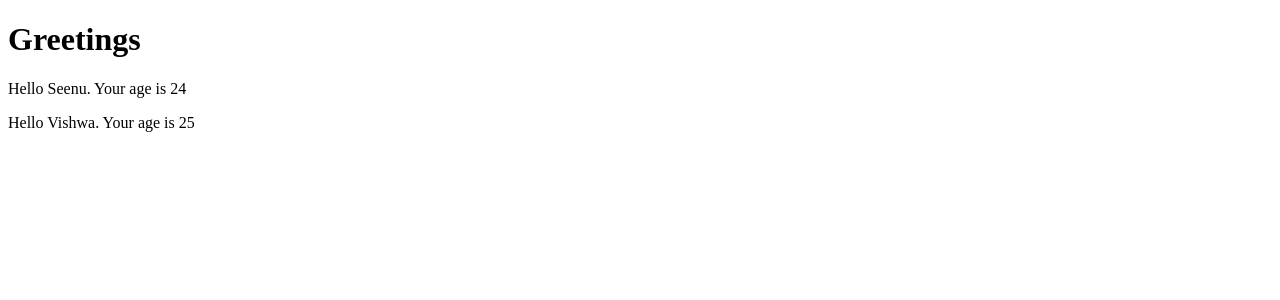
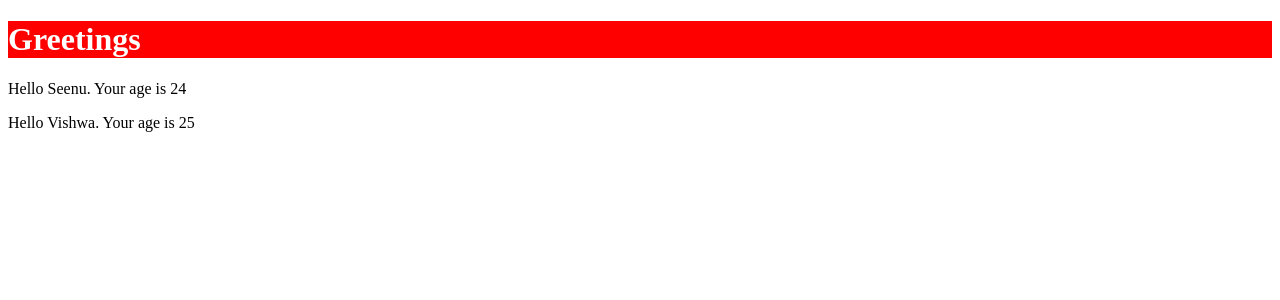
Before and after one commit to Seenu1702/myprofile, a React (Vite) app: page / in a window 1280 px wide. Shown: the top 300 px of the page. Built offline with nearby package versions, Linux system fonts and the light colour scheme.

Commit message:
inline styling

```diff
--- a/src/App.jsx
+++ b/src/App.jsx
@@ -10,7 +10,7 @@ const Hello = (props) => {
 const App = () =>{
   return(
     <div>
-      <h1>Greetings</h1>
+      <h1 style = {{color:"white", background: "red"}} >Greetings</h1>
       <Hello name='Seenu' age='24'/>
       <Hello name='Vishwa' age='25'/>
     </div>
```
